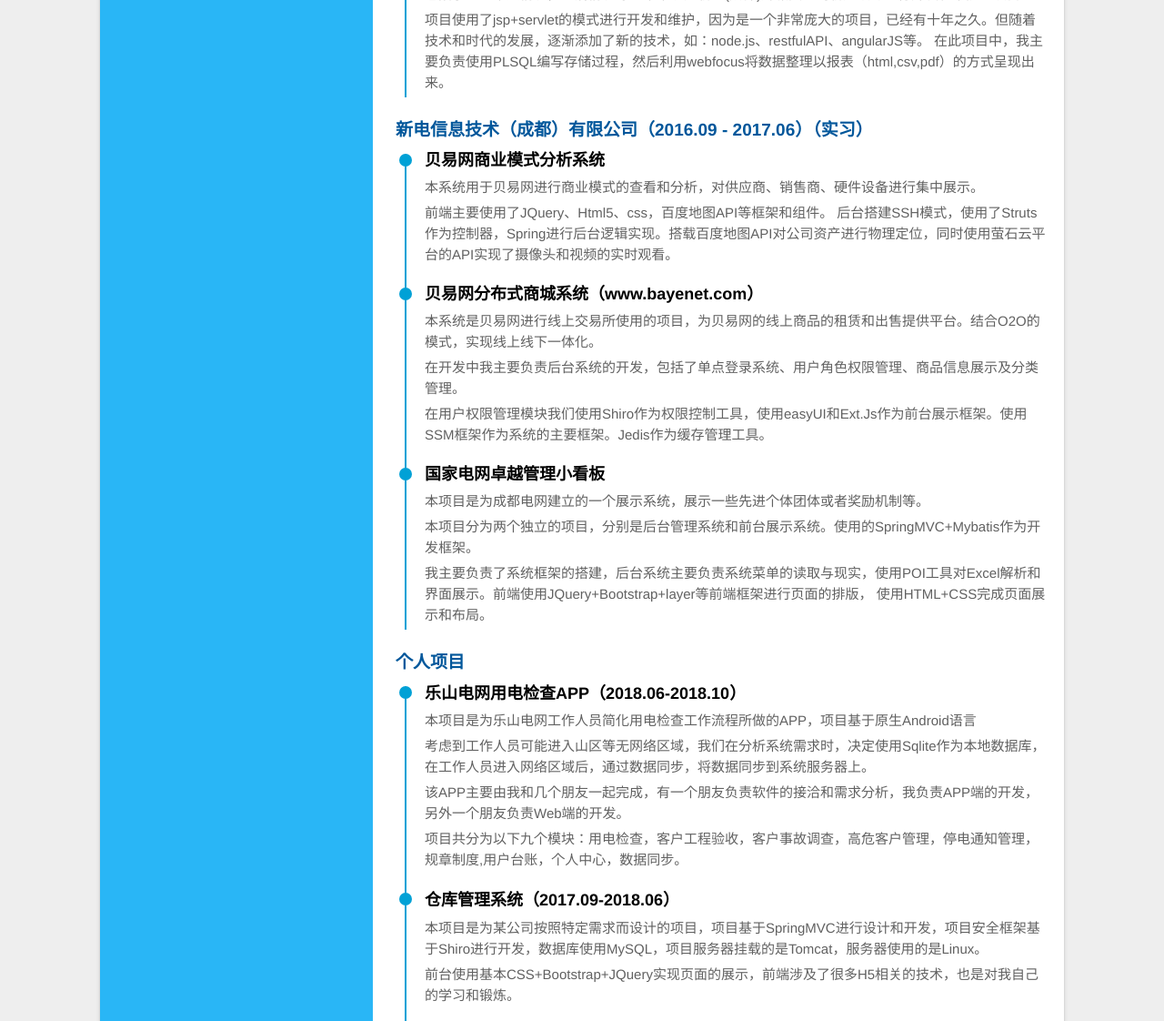
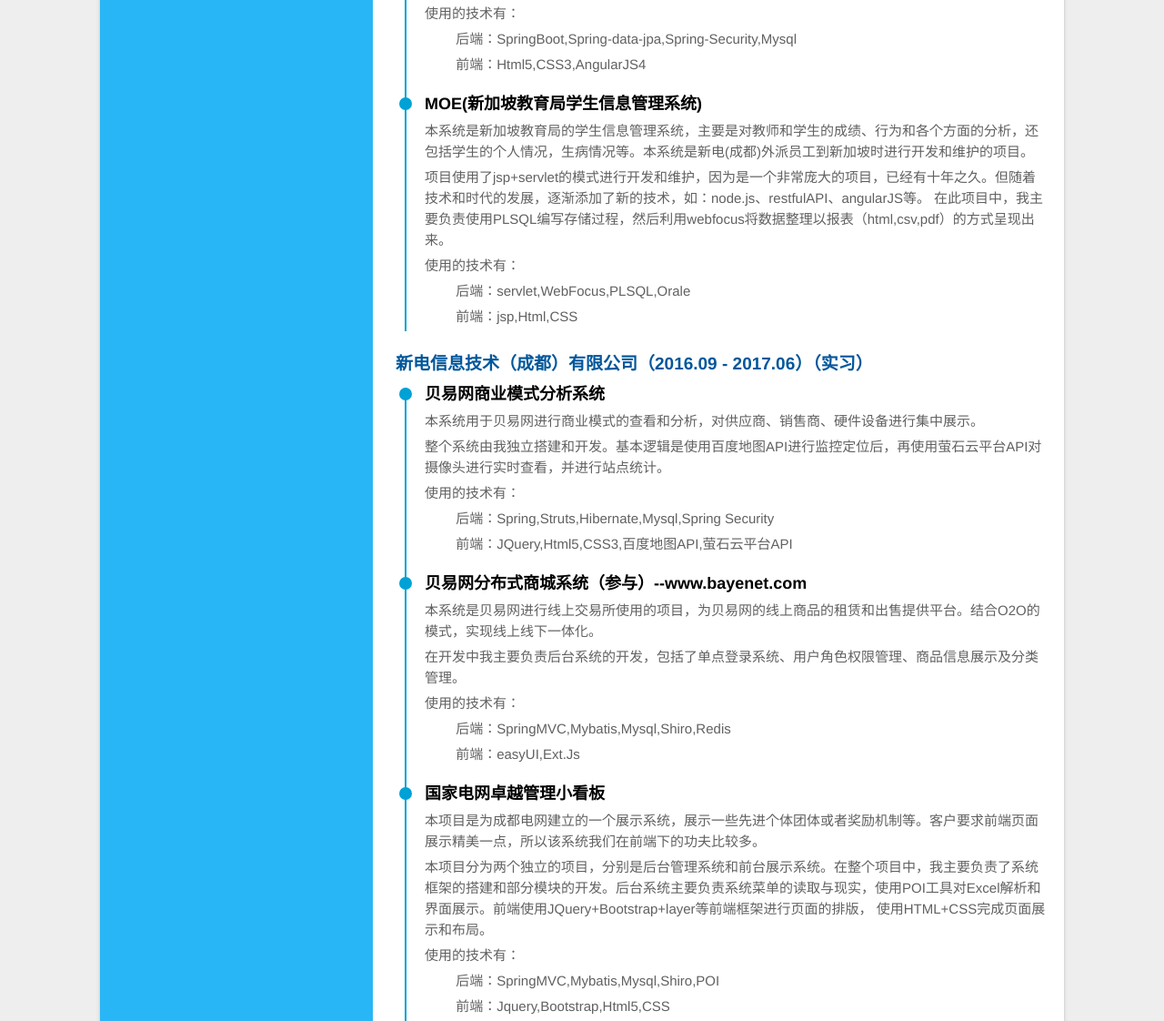
Before and after one commit to pandapanzhu/MyResume, a website: page index.html in a window 1280 px wide. Shown: the part 2046-3168 px from the top of the page at 91% size. Drawn offline with Linux system fonts and the light colour scheme; some packages are replaced by stand-ins of ours; a script that the page names is missing.

Commit message:
将使用技术提炼出来

```diff
--- a/index.html
+++ b/index.html
@@ -9,6 +9,12 @@
     <link rel="stylesheet" href="dist/css/style.min.css">
     <link rel="stylesheet" href="dist/css/fontello.min.css">
     <link rel="stylesheet" href="lib/zoom.css">
+    <style>
+        .itstyle{
+            margin-left:5%;
+        }
+
+    </style>
     <script>
         (function(i,s,o,g,r,a,m){i['GoogleAnalyticsObject']=r;i[r]=i[r]||function(){
                     (i[r].q=i[r].q||[]).push(arguments)},i[r].l=1*new Date();a=s.createElement(o),
@@ -108,7 +114,8 @@
                             <h4>OTA对接系统</h4>
                             <p>该系统主要是简途和其他公司如携程,飞猪等大型商务平台完成数据对接和自动化接单而设计的系统。系统又可以细分成多个小系统，目前我开发的有携程玩乐OTA系统，携程汽车票OTA系统。</p>
                             <p>在系统开发过程中，我担当了团队组长的角色，根据合作方的文档完成对新OTA系统的需求分析，以及系统的基本设计和开发。与测试，运维和运营沟通，进行系统的测试，上线和维护。</p>
-                            <p>项目主要技术有使用了Spring Boot ,Spring-data-jpa ,Redis RabbitMQ等框架技术。使用Maven,Git等项目管理工具，使用Jenkins自动构建项目。</p>
+                            <p>使用的技术有：</p>
+                            <p class="itstyle">后端：SpringBoot,Spring-data-jpa,Spring-Security,Mysql,Redis,RabbitMQ,Maven,Git</p>
                         </li>
 
                     </ul>
@@ -123,6 +130,9 @@
                             <p>在项目开发中，因各项目组的不同需要，和开发中遇到的问题，我们主要为各项目组提供技术支持。其中需要对MySQL、Oracle、MSSQL等各种数据库进行适配，对Tomcat、WebLogic、WebSphere等服务器进行维护和适配。</p>
                             <p>项目基于Spring-boot为基本框架，Spring-security为基本安全控件，Angular2-5为前端基本框架。Git为项目管理工具。Maven为项目版本管理工具。</p>
                             <p>Iconnect不仅为各项目提供基本的普通项目架构和技术直接，同时也提供微服务的技术和支持。使用Spring-cloud的Registry和Gateway以及简单的MicroService构建基本的微服务项目。</p>
+                            <p>使用的技术有：</p>
+                            <p class="itstyle">后端：SpringBoot,Spring-data-jpa,Spring-Security,Mysql,Orale,MicroService</p>
+                            <p class="itstyle">前端：Html5,CSS3,AngularJS4</p>
                         </li>
 
                         <li>
@@ -130,8 +140,11 @@
                             <h4>新电信息内部评测系统</h4>
                             <p>本系统是新电信息科技（成都）有限公司对公司内部员工年度评审和对来面试的面试人员开发的技术考核流程的系统。在面试人员来到公司进行面试签到的同时，系统调用接口对该人员生成面试题目。在公司年度评审中，管理员将会对不同的等级和开发部门生成不同的评测题目，对大家进行技术评测。</p>
                             <p>项目参考了新电信息科技的核心框架IConnect-5.4，使用了SpringBoot作为后台整体开发框架。采用分布式开发模式，将前后台和各个模块分离，使用RestfulAPI进行前后台的连接。</p>
-                            <p>后台使用Spring-Boot框架作为整体框架，使用Spring-Security作为安全控件。系统将安全控制、核心控件、参数模块、公共模块等模块使用不同的系统进行开发。项目版本管理工具使用的是SVN，项目管理工具使用Maven。前台框架使用的是Angular2。</p>
+                            <p>后台使用Spring-Boot框架作为整体框架，使用Spring-Security作为安全控件。系统将安全控制、核心控件、参数模块、公共模块等模块使用不同的系统进行开发。项目版本管理工具使用的是SVN，项目管理工具使用Maven。前台框架使用的是Angular4。</p>
                             <p>项目开发用时6个月。在此系统开发中，我担任了项目组长一职，带领了各位同事参与了各个模块的开发，并与上级领导探讨了该系统的功能和性能的需求。从需求分析、数据库设计、详细设计、系统测试到项目发布和项目维护。参与了项目开发的整个流程。</p>
+                            <p>使用的技术有：</p>
+                            <p class="itstyle">后端：SpringBoot,Spring-data-jpa,Spring-Security,Mysql</p>
+                            <p class="itstyle">前端：Html5,CSS3,AngularJS4</p>
                         </li>
                         <li>
                             <div class="circle">&nbsp;</div>
@@ -139,6 +152,9 @@
                             <p>本系统是新加坡教育局的学生信息管理系统，主要是对教师和学生的成绩、行为和各个方面的分析，还包括学生的个人情况，生病情况等。本系统是新电(成都)外派员工到新加坡时进行开发和维护的项目。</p>
                             <p>项目使用了jsp+servlet的模式进行开发和维护，因为是一个非常庞大的项目，已经有十年之久。但随着技术和时代的发展，逐渐添加了新的技术，如：node.js、restfulAPI、angularJS等。
                                 在此项目中，我主要负责使用PLSQL编写存储过程，然后利用webfocus将数据整理以报表（html,csv,pdf）的方式呈现出来。</p>
+                            <p>使用的技术有：</p>
+                            <p class="itstyle">后端：servlet,WebFocus,PLSQL,Orale</p>
+                            <p class="itstyle">前端：jsp,Html,CSS</p>
                         </li>
                     </ul>
                     <h3><span>新电信息技术（成都）有限公司（2016.09 - 2017.06）（实习）</span></h3>
@@ -147,23 +163,29 @@
                             <div class="circle">&nbsp;</div>
                             <h4>贝易网商业模式分析系统</h4>
                             <p>本系统用于贝易网进行商业模式的查看和分析，对供应商、销售商、硬件设备进行集中展示。</p>
-                            <p>前端主要使用了JQuery、Html5、css，百度地图API等框架和组件。
-                                后台搭建SSH模式，使用了Struts作为控制器，Spring进行后台逻辑实现。搭载百度地图API对公司资产进行物理定位，同时使用萤石云平台的API实现了摄像头和视频的实时观看。</p>
+                            <p> 整个系统由我独立搭建和开发。基本逻辑是使用百度地图API进行监控定位后，再使用萤石云平台API对摄像头进行实时查看，并进行站点统计。</p>
+                            <p>使用的技术有：</p>
+                            <p class="itstyle">后端：Spring,Struts,Hibernate,Mysql,Spring Security</p>
+                            <p class="itstyle">前端：JQuery,Html5,CSS3,百度地图API,萤石云平台API</p>
                         </li>
                         <li>
                             <div class="circle"></div>
-                            <h4>贝易网分布式商城系统（www.bayenet.com）</h4>
+                            <h4>贝易网分布式商城系统（参与）--www.bayenet.com</h4>
                             <p>本系统是贝易网进行线上交易所使用的项目，为贝易网的线上商品的租赁和出售提供平台。结合O2O的模式，实现线上线下一体化。</p>
                             <p>在开发中我主要负责后台系统的开发，包括了单点登录系统、用户角色权限管理、商品信息展示及分类管理。</p>
-                            <p>在用户权限管理模块我们使用Shiro作为权限控制工具，使用easyUI和Ext.Js作为前台展示框架。使用SSM框架作为系统的主要框架。Jedis作为缓存管理工具。</p>
+                            <p>使用的技术有：</p>
+                            <p class="itstyle">后端：SpringMVC,Mybatis,Mysql,Shiro,Redis</p>
+                            <p class="itstyle">前端：easyUI,Ext.Js</p>
                         </li>
                         <li>
                             <div class="circle"></div>
                             <h4>国家电网卓越管理小看板</h4>
-                            <p>本项目是为成都电网建立的一个展示系统，展示一些先进个体团体或者奖励机制等。</p>
-                            <p>本项目分为两个独立的项目，分别是后台管理系统和前台展示系统。使用的SpringMVC+Mybatis作为开发框架。</p>
-                            <p>我主要负责了系统框架的搭建，后台系统主要负责系统菜单的读取与现实，使用POI工具对Excel解析和界面展示。前端使用JQuery+Bootstrap+layer等前端框架进行页面的排版，
+                            <p>本项目是为成都电网建立的一个展示系统，展示一些先进个体团体或者奖励机制等。客户要求前端页面展示精美一点，所以该系统我们在前端下的功夫比较多。</p>
+                            <p>本项目分为两个独立的项目，分别是后台管理系统和前台展示系统。在整个项目中，我主要负责了系统框架的搭建和部分模块的开发。后台系统主要负责系统菜单的读取与现实，使用POI工具对Excel解析和界面展示。前端使用JQuery+Bootstrap+layer等前端框架进行页面的排版，
                                 使用HTML+CSS完成页面展示和布局。</p>
+                            <p>使用的技术有：</p>
+                            <p class="itstyle">后端：SpringMVC,Mybatis,Mysql,Shiro,POI</p>
+                            <p class="itstyle">前端：Jquery,Bootstrap,Html5,CSS</p>
                         </li>
                     </ul>
                     <h3>个人项目</h3>
@@ -175,13 +197,17 @@
                                 <p>考虑到工作人员可能进入山区等无网络区域，我们在分析系统需求时，决定使用Sqlite作为本地数据库，在工作人员进入网络区域后，通过数据同步，将数据同步到系统服务器上。</p>
                                 <p>该APP主要由我和几个朋友一起完成，有一个朋友负责软件的接洽和需求分析，我负责APP端的开发，另外一个朋友负责Web端的开发。</p>
                                 <p>项目共分为以下九个模块：用电检查，客户工程验收，客户事故调查，高危客户管理，停电通知管理，规章制度,用户台账，个人中心，数据同步。</p>
+                                <p>使用的技术有：</p>
+                                <p class="itstyle">后端：原生Android,Mysql,Sqlite</p>
                         </li>
 
                         <li>
                             <div class="circle"></div>
                                 <h4><span>仓库管理系统（2017.09-2018.06）</span></h4>
-                                <p>本项目是为某公司按照特定需求而设计的项目，项目基于SpringMVC进行设计和开发，项目安全框架基于Shiro进行开发，数据库使用MySQL，项目服务器挂载的是Tomcat，服务器使用的是Linux。</p>
-                                <p>前台使用基本CSS+Bootstrap+JQuery实现页面的展示，前端涉及了很多H5相关的技术，也是对我自己的学习和锻炼。</p>
+                                <p>本项目是为某公司按照特定需求而设计的项目，为该公司DIY了特定的仓库管理系统，包含的模块有：员工管理，薪资管理，进出货管理。以及一些类型管理模块。我们正确在配置中，全部可以自定义配置。</p>
+                                <p>使用的技术有：</p>
+                                <p class="itstyle">后端：SpringMVC,MyBatis,Mysql,Shiro,Tomcat</p>
+                                <p class="itstyle">前端：Jquery,Bootstrap,Html5,CSS</p>
                         </li>
 
                         <li>
@@ -194,7 +220,9 @@
                            -->
                             </h4>
                             <p>本系统为个人毕业设计，迈出探索Js语言的第一步。成功的学习和完成了毕业设计相关代码，并获得学校指导老师的一致好评和院优秀毕业设计</p>
-                            <p>后端使用了Express框架，前台使用Jquery,Bootstrap等前端框架和技术进行代码实现。</p>
+                            <p>使用的技术有：</p>
+                            <p class="itstyle">后端：Express,MongoDB,fs文件操作模块。</p>
+                            <p class="itstyle">前端：Jquery,Bootstrap,Html5,CSS</p>
                             <!--图片放大器-->
                             <!--<img src="https://diygod.b0.upaiyun.com/resume-aplayer.png" data-action="zoom">-->
 
```
